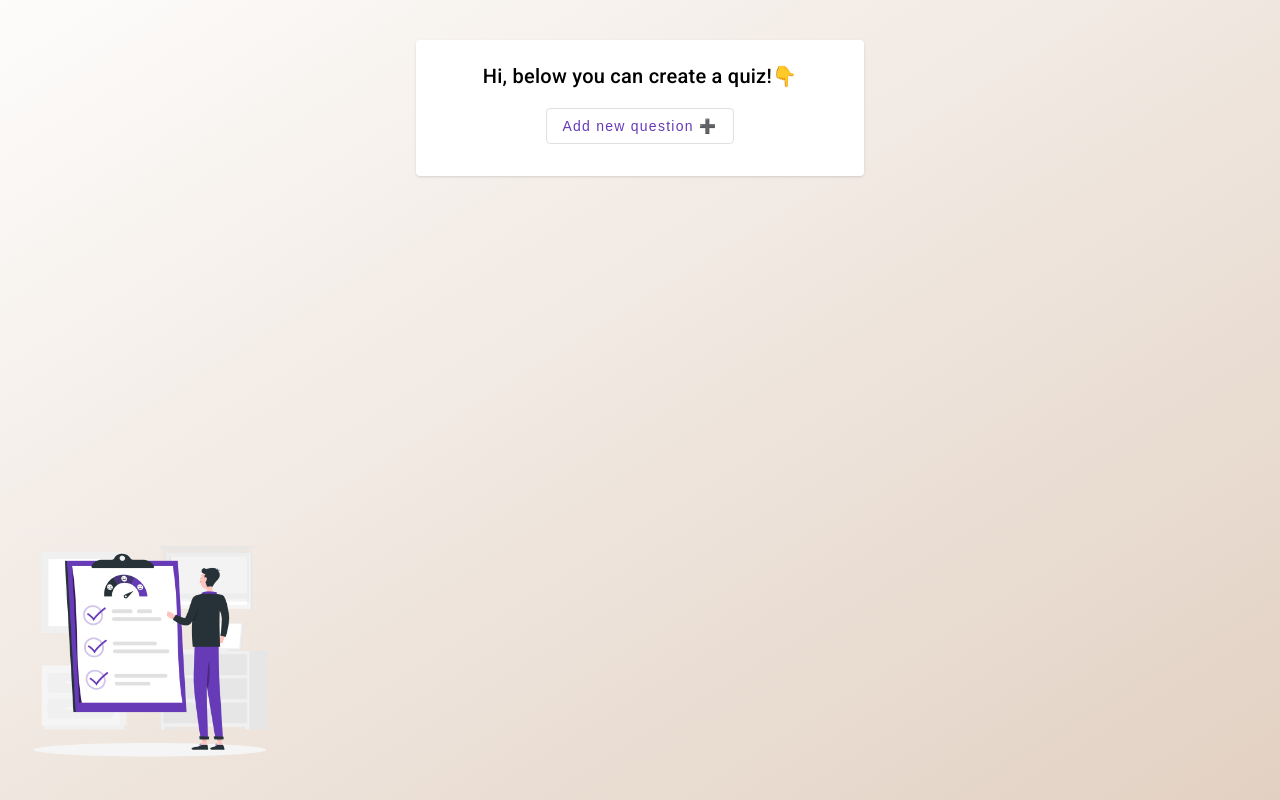
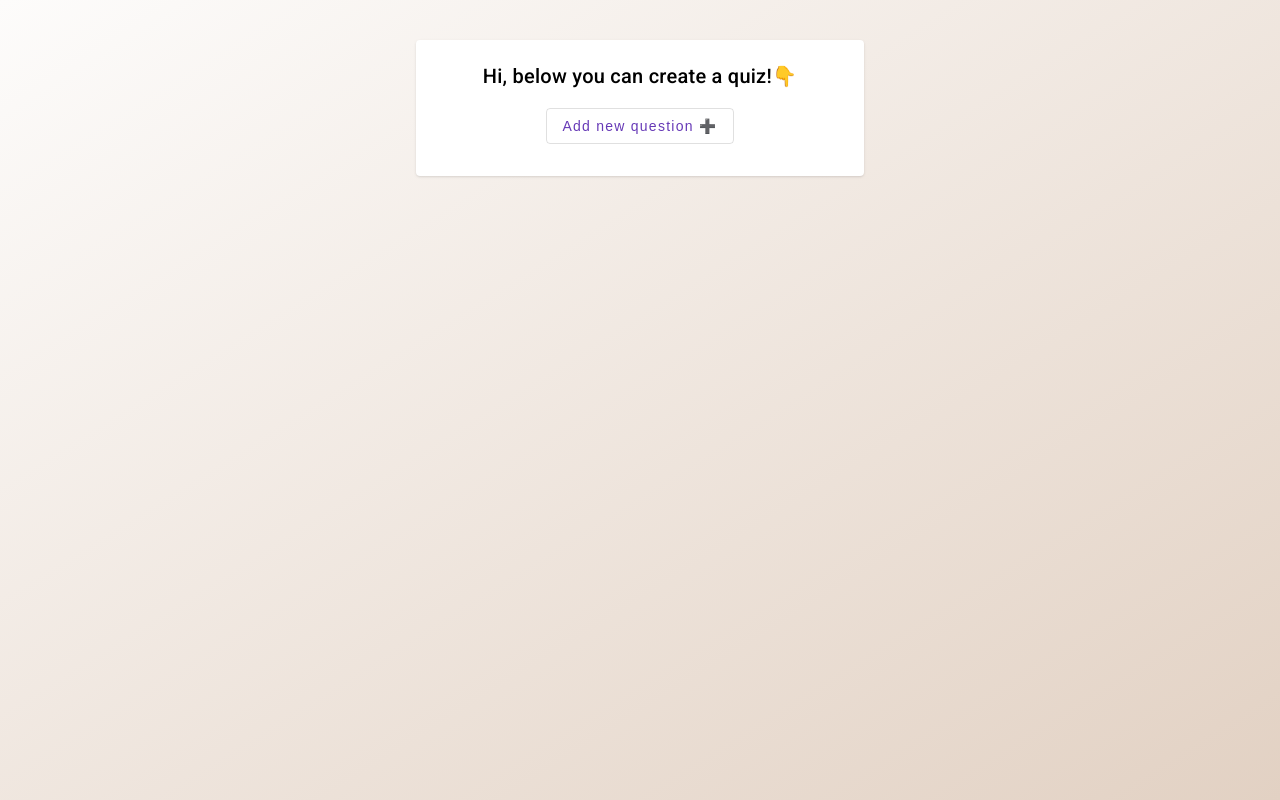
Before and after one commit to DmytroHorkunDev/quiz-builder, an Angular app: page / in a window 1280 px wide. Built offline with nearby package versions, Linux system fonts and the light colour scheme.

Commit message:
- deleted unnecessary assets - fixed the error message position for the quiz inputs

```diff
--- a/src/app/features/quiz-builder/quiz-builder.component.html
+++ b/src/app/features/quiz-builder/quiz-builder.component.html
@@ -25,13 +25,5 @@
         </ng-container>
       </fieldset>
     </ng-container>
-
-    <div class="absolute left-0 bottom-0">
-      <img
-        [ngSrc]="'../../../assets/images/quiz-man-left.png'"
-        [loading]="'eager'"
-        width="300"
-        height="300" alt="quiz preview">
-    </div>
   </div>
 </div>
--- a/src/app/shared/dynamic-form/components/dynamic-input.component.ts
+++ b/src/app/shared/dynamic-form/components/dynamic-input.component.ts
@@ -1,20 +1,26 @@
 import { Component } from '@angular/core';
 import { MatFormFieldModule } from '@angular/material/form-field';
 import { MatInputModule } from '@angular/material/input';
+import { ValidatorMessageContainer } from '../../input-error/validator-message-container.directive';
 
 import { BaseDynamicControl, dynamicControlProvider, sharedDynamicControlDeps } from './base-dynamic-control';
 
 @Component({
   selector: 'app-dynamic-input',
   standalone: true,
-  imports: [...sharedDynamicControlDeps, MatFormFieldModule, MatInputModule],
+  imports: [...sharedDynamicControlDeps, MatFormFieldModule, MatInputModule, ValidatorMessageContainer],
   viewProviders: [dynamicControlProvider],
   template: `
     <mat-form-field color="accent" appearance="outline" floatLabel="always" >
-      <mat-label>{{control.config.label}}</mat-label>
-      <input [formControlName]="control.controlKey" [value]="control.config.value" matInput placeholder="How you can describe...">
+      <mat-label>{{ control.config.label }}</mat-label>
+      <input
+        [container]="containerDir.container"
+        [formControlName]="control.controlKey" [value]="control.config.value" matInput placeholder="How you can describe...">
     </mat-form-field>
+
+    <ng-container validatorMessageContainer #containerDir="validatorMessageContainer"></ng-container>
   `
 })
 export class DynamicInputComponent extends BaseDynamicControl {
+
 }
--- a/src/app/shared/dynamic-form/dynamic-form/dynamic-form.component.html
+++ b/src/app/shared/dynamic-form/dynamic-form/dynamic-form.component.html
@@ -2,15 +2,14 @@
   <div *ngIf="formConfig$ | async as formConfig" class="dynamic-form-container">
       <ng-container *ngFor="let config of formConfig.config; let i = index">
         <form [formGroup]="$any(form.get(config.id + ''))">
-            <h3>{{config.question}}</h3>
+            <h3>{{ config.question }}</h3>
             <ng-container *ngFor="let control of config.controls | keyvalue: comparatorFn">
               <ng-container
                 [ngComponentOutlet]="controlResolver.resolve(control.value.controlType) | async"
-                [ngComponentOutletInjector]="control.key | controlInjector:control.value"></ng-container>
+                [ngComponentOutletInjector]="control.key | controlInjector: control.value"></ng-container>
             </ng-container>
+          <hr class="my-2">
         </form>
       </ng-container>
-
-    <hr class="my-2">
   </div>
 </form>
```
Also changed, not shown: src/assets/images/quiz-man-left.png (deleted).
